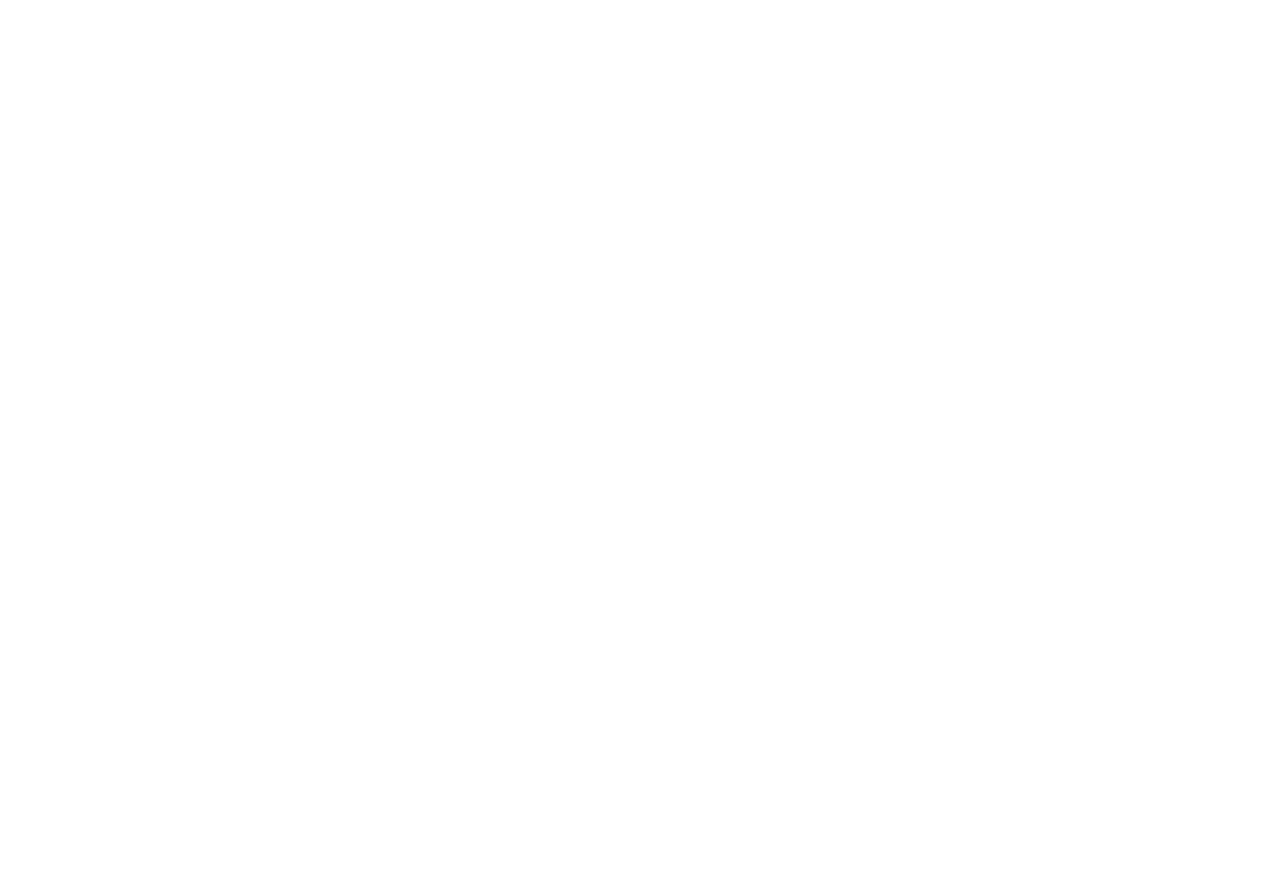
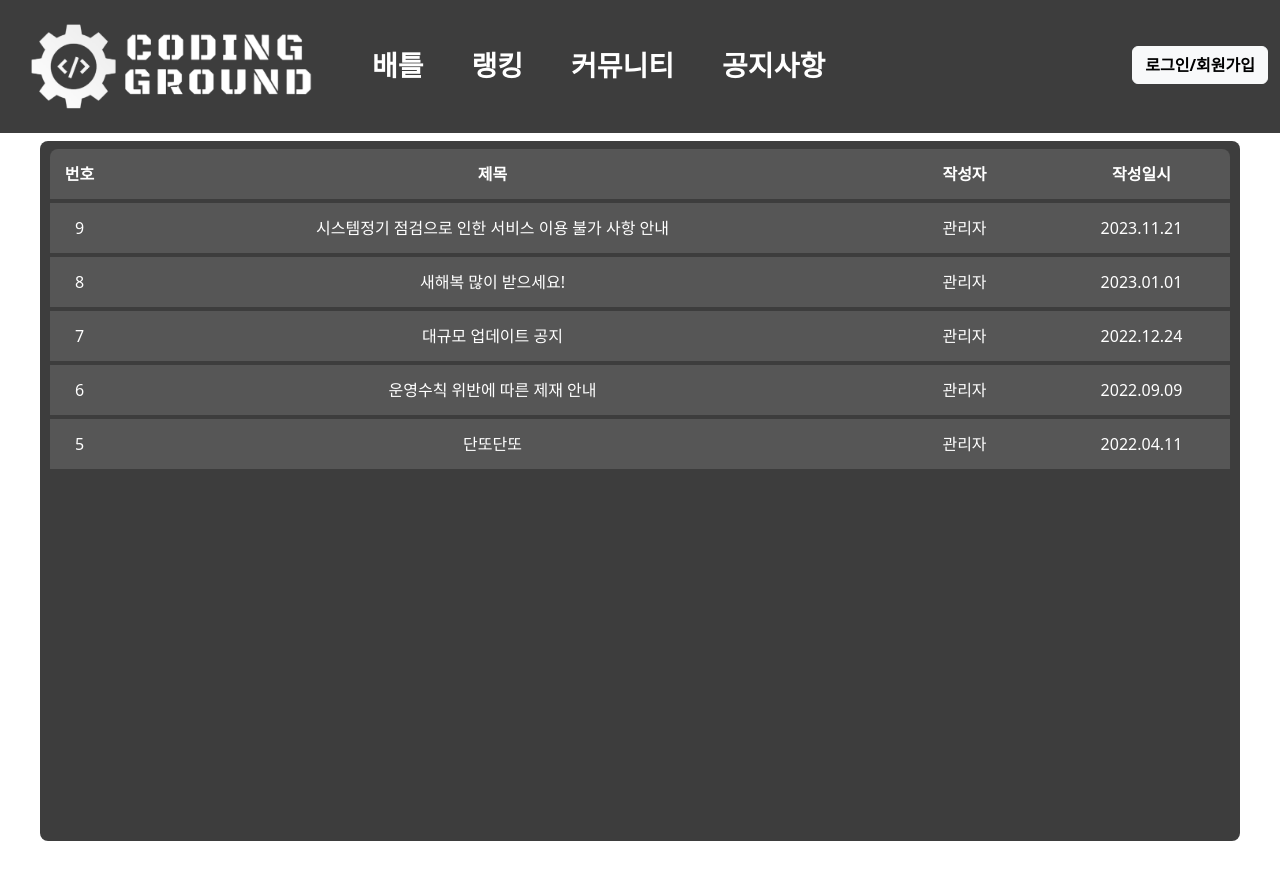
Before and after one commit to It-works-Why/CodingGround_Frontend, a JavaScript app: page /notice/list in a window 1280 px wide. Before the commit this address had no page. Shown: the top 880 px of the page. Before the commit the page ends 800 px from the top, so only its background shows below. Built offline with nearby package versions, Linux system fonts and the light colour scheme; a small style sheet from the web is missing.

Commit message:
design : noticelistview 추가

```diff
--- /dev/null
+++ b/src/assets/css/view/noticelist.css
@@ -0,0 +1,30 @@
+.rank_background_box{
+    background: #3D3D3D;
+    width: 80%;
+    height: 700px;
+    min-width: 1200px;
+}
+
+.list_box{
+    background: #565656;
+    width: 90%;
+    height: 50px;
+    min-width: 1180px;
+    text-align: center;
+}
+
+.num {
+    width: 5%;
+}
+
+.title {
+    width: 65%;
+}
+
+.nickname {
+    width: 15%;
+}
+
+.date {
+    width: 15%;
+}
--- a/src/router/index.js
+++ b/src/router/index.js
@@ -21,6 +21,7 @@
 import RankingListView from "@/view/RankingListView.vue";
 import ShowGameRecordView from "@/view/ShowGameRecordView.vue";
 import BattleInGameView from "@/view/BattleInGameView.vue"
+import NoticePostListView from "@/view/notice/NoticePostListView.vue";
 
 const routes = [
   {
@@ -71,6 +72,10 @@
       {
         path: '/community/detail/:id',
         component: DetailCommunityPostView
+      },
+      {
+        path: '/notice/list',
+        component: NoticePostListView
       },
       {
         path: '/notice/write',
--- /dev/null
+++ b/src/view/notice/NoticePostListView.vue
@@ -0,0 +1,64 @@
+<template>
+  <div class="rounded-3 mt-2 py-2 rank_background_box m-auto">
+    <table class="rounded-top-3 text-white fw-bold list_box m-auto">
+      <tr>
+        <td class="num">번호</td>
+        <td class="title">제목</td>
+        <td class="nickname">작성자</td>
+        <td class="date">작성일시</td>
+      </tr>
+    </table>
+    <table :key="i" :value="notice" v-for="(notice, i) in noticeList" class="mt-1 text-white list_box m-auto">
+      <tr>
+        <td class="num">{{notice.num}}</td>
+        <td class="title">{{notice.title}}</td>
+        <td class="nickname">{{notice.nickname}}</td>
+        <td class="date">{{notice.date}}</td>
+      </tr>
+    </table>
+  </div>
+</template>
+
+<script>
+export default {
+  data() {
+    return {
+      noticeList: [
+        {
+          num: '9',
+          title: '시스템정기 점검으로 인한 서비스 이용 불가 사항 안내',
+          nickname: '관리자',
+          date : '2023.11.21',
+        },
+        {
+          num: '8',
+          title: '새해복 많이 받으세요!',
+          nickname: '관리자',
+          date : '2023.01.01',
+        },
+        {
+          num: '7',
+          title: '대규모 업데이트 공지',
+          nickname: '관리자',
+          date : '2022.12.24',
+        },
+        {
+          num: '6',
+          title: '운영수칙 위반에 따른 제재 안내',
+          nickname: '관리자',
+          date : '2022.09.09',
+        },
+        {
+          num: '5',
+          title: '단또단또',
+          nickname: '관리자',
+          date : '2022.04.11',
+        },
+      ],
+
+    }
+  }
+}
+</script>
+
+<style src="@/assets/css/view/noticelist.css" scoped/>
```
